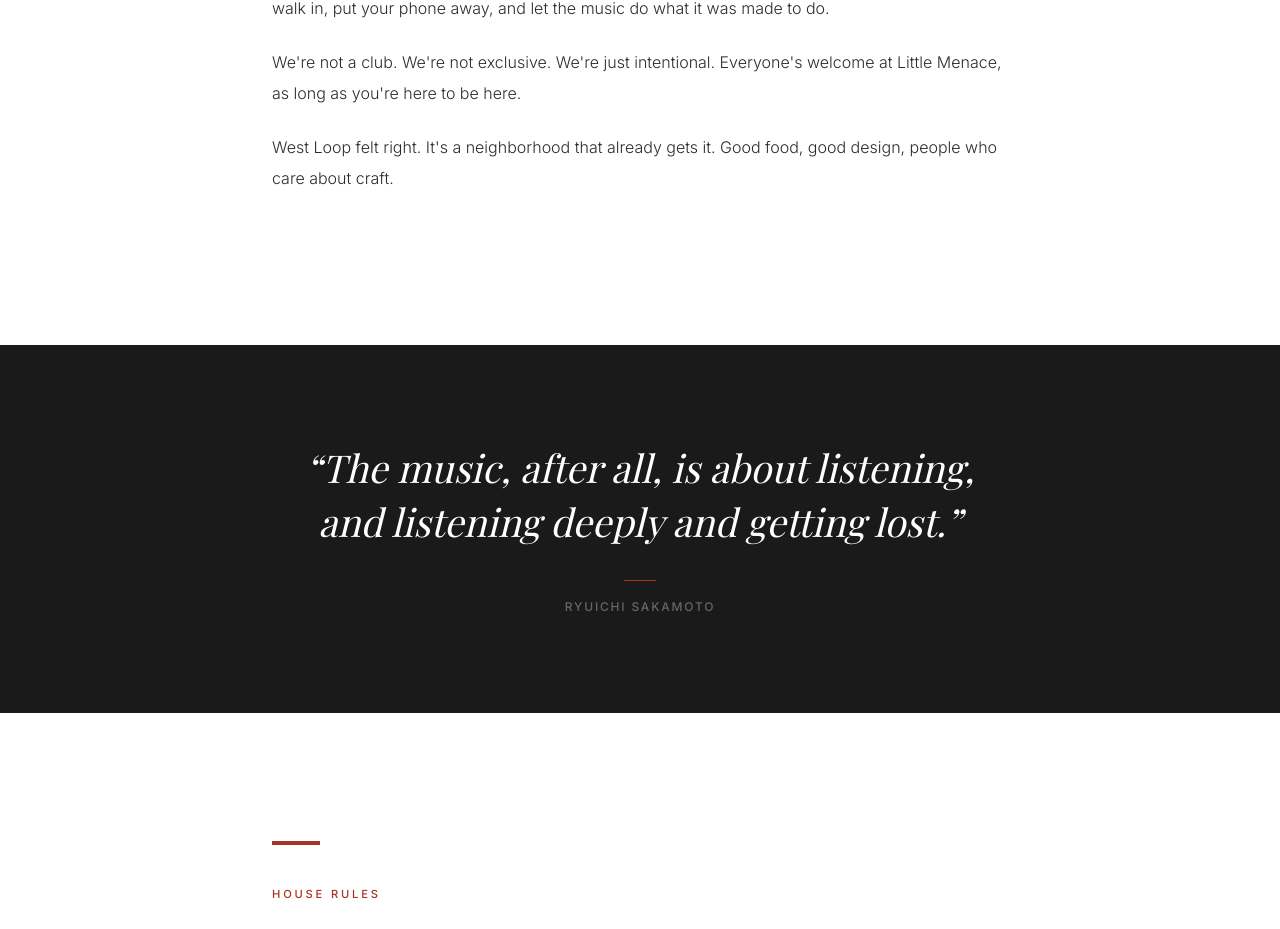
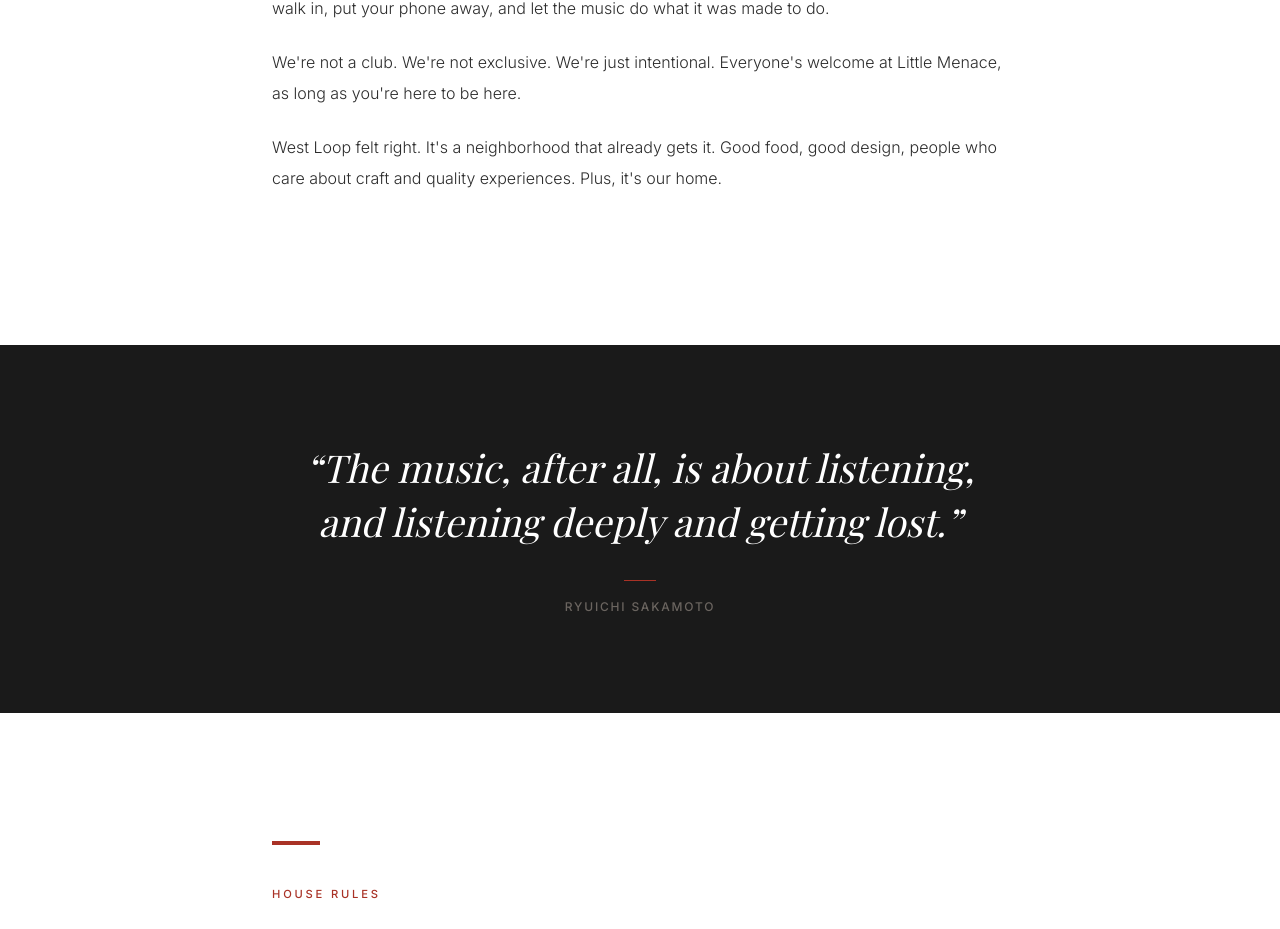
Before and after one commit to alexwalling/littlemenacehifi, a Next.js app: page / in a window 1280 px wide. Shown: the part 1335-2264 px from the top of the page. Built offline with nearby package versions, Linux system fonts and the light colour scheme.

Commit message:
Update About.tsx

```diff
--- a/components/About.tsx
+++ b/components/About.tsx
@@ -30,7 +30,8 @@ export default function About() {
       </p>
       <p className="text-base font-light leading-[1.9] text-charcoal mb-6">
         West Loop felt right. It&apos;s a neighborhood that already gets it.
-        Good food, good design, people who care about craft.
+        Good food, good design, people who care about craft and quality experiences.
+        Plus, it&apos;s our home.
       </p>
     </section>
   );
```
